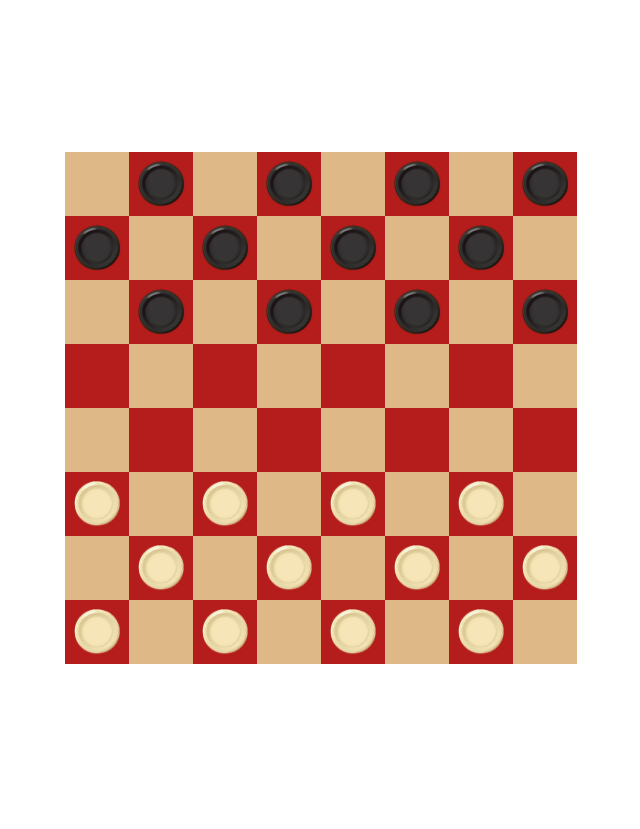
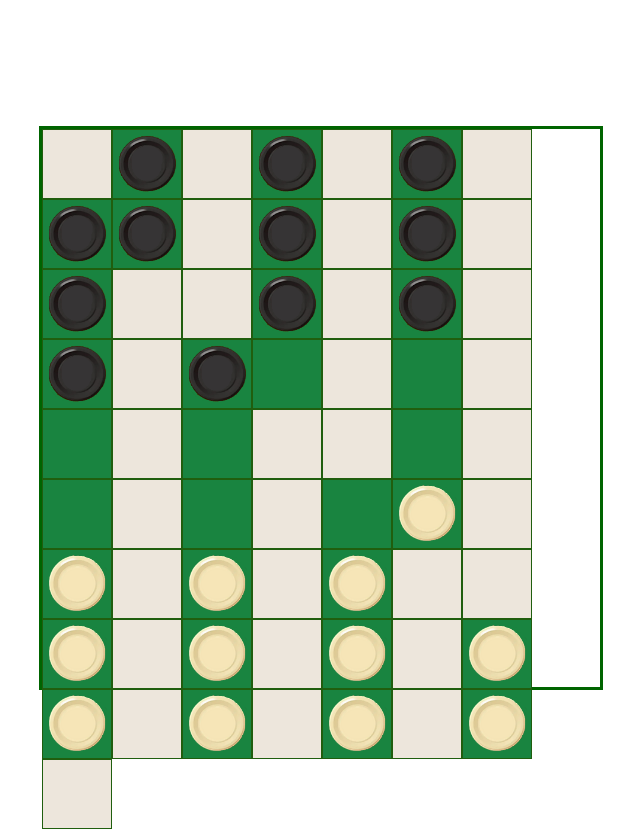
Before and after one commit to NatashaSelyunina/checkers_react_project, a React (Create React App) app: page / in a window 1280 px wide. Shown: the whole page, without its empty margins (327-967 px from the left). Built offline with nearby package versions, Linux system fonts and the light colour scheme.

Commit message:
add function click(), moveFigure(), strokeIllumination()

```diff
--- a/src/App.css
+++ b/src/App.css
@@ -11,30 +11,43 @@
 }
 
 .board {
-  width: calc(64px * 8);
-  height: calc(64px * 8);
+  width: calc(70.6px * 8);
+  height: calc(70.6px * 8);
   display: flex;
   flex-wrap: wrap;
+  border: 3px solid darkgreen;
 }
 
 .cell {
-  width: 64px;
-  height: 64px;
+  width: 70px;
+  height: 70px;
   display: flex;
   justify-content: center;
   align-items: center;
+  border: 1px solid rgb(32, 94, 14);
 }
 
 .cell img {
-  width: 48px;
-  height: 48px;
+  width: 60px;
+  height: 60px;
   position: relative;
 }
 
 .black {
-  background-color: rgb(181, 28, 28);
+  background-color: rgb(25, 132, 64);
 }
 
 .white {
-  background-color: burlywood;
+  background-color: rgb(237, 230, 220);
 }
+
+.selected {
+  background-color: rgb(16, 59, 176);
+}
+
+.free {
+  width: 15px;
+  height: 15px;
+  border-radius: 50%;
+  background-color: rgb(223, 46, 33);
+}
--- a/src/components/BoardComponent.tsx
+++ b/src/components/BoardComponent.tsx
@@ -1,7 +1,8 @@
-import { FC } from 'react'
+import { FC, useEffect, useState } from 'react'
 import { Board } from '../logic/Board';
 import CellComponents from './CellComponents';
 import React from 'react';
+import { Cell } from '../logic/Cell';
 //import cn from 'classnames'
 //import styles from './BoardComponent.module.css'
 
@@ -11,6 +12,31 @@ interface BoardProps {
 }
 
 const BoardComponent: FC<BoardProps> = ({board, setBoard}) => {
+  const [selectedCell, setSelectedCell] = useState<Cell | null>(null);
+
+  function click(cell: Cell) {
+    if (selectedCell && selectedCell !== cell && selectedCell.figure?.canMove(cell)) {
+      selectedCell.moveFigure(cell);
+      setSelectedCell(null);
+    }
+    if (cell.figure) {
+      setSelectedCell(cell);
+    }
+  }
+
+  useEffect(() => {
+    strokeIllumination();
+  }, [selectedCell])
+
+  function strokeIllumination() { // подсвечивает ячейки, которые доступны
+    board.strokeIllumination(selectedCell);
+    updateBoard();
+  }
+
+  function updateBoard() { // обновление состояния
+    const newBoard = board.getCopyBoard();
+    setBoard(newBoard);
+  }
 
   return (
     <div className="board">
@@ -18,8 +44,10 @@ const BoardComponent: FC<BoardProps> = ({board, setBoard}) => {
         <React.Fragment key={index}>
           {row.map(cell =>
             <CellComponents
+              click={click}
               cell={cell}
               key={cell.id}
+              selected={cell.x === selectedCell?.x && cell.y === selectedCell?.y}
             />
           )}
         </React.Fragment>
--- a/src/components/CellComponents.tsx
+++ b/src/components/CellComponents.tsx
@@ -4,15 +4,20 @@ import { Cell } from '../logic/Cell';
 //import styles from './CellComponent.module.css'
 
 interface CellProps {
-  cell: Cell
+  cell: Cell;
+  selected: boolean;
+  click: (cell: Cell) => void;
 }
 
-const CellComponent: FC<CellProps> = ({cell}) => {
+const CellComponent: FC<CellProps> = ({cell, selected, click}) => {
 
   return (
     <div
-      className={['cell', cell.color].join('  ')}
+      className={['cell', cell.color, selected ? "selected" : ''].join('  ')}
+      onClick={() => click(cell)}
+      style={{background: cell.free && cell.figure ? 'green' : ''}}
     >
+      {cell.free && !cell.figure && <div className={"free"}/>}
       {cell.figure?.logo && <img src={cell.figure.logo} alt=""/>}
     </div>
     );
--- a/src/logic/Board.ts
+++ b/src/logic/Board.ts
@@ -17,6 +17,24 @@ export class Board {
       }
 
       this.cells.push(row);
+    }
+  }
+
+  public getCopyBoard(): Board {
+    const newBoard = new Board();
+    newBoard.cells = this.cells;
+    return newBoard;
+  }
+
+  public strokeIllumination(selectedCell: Cell | null) {
+    for (let i = 0; i < this.cells.length; i++) {
+      const row = this.cells[i];
+      for (let j = 0; j < row.length; j++) {
+        if ((i + j) % 2 !== 0) {
+          const target = row[j];
+          target.free = !!selectedCell?.figure?.canMove(target);
+        }
+      }
     }
   }
 
--- a/src/logic/Cell.ts
+++ b/src/logic/Cell.ts
@@ -20,4 +20,12 @@ export class Cell {
     this.free = false;
     this.id = Math.random();
   }
+
+  moveFigure(target: Cell) { // target - ячецка, на котору хотим переместить
+    if (this.figure && this.figure?.canMove(target)) {
+      this.figure.moveFigure(target);
+      target.figure = this.figure;
+      this.figure = null;
+    }
+  }
 }
```
